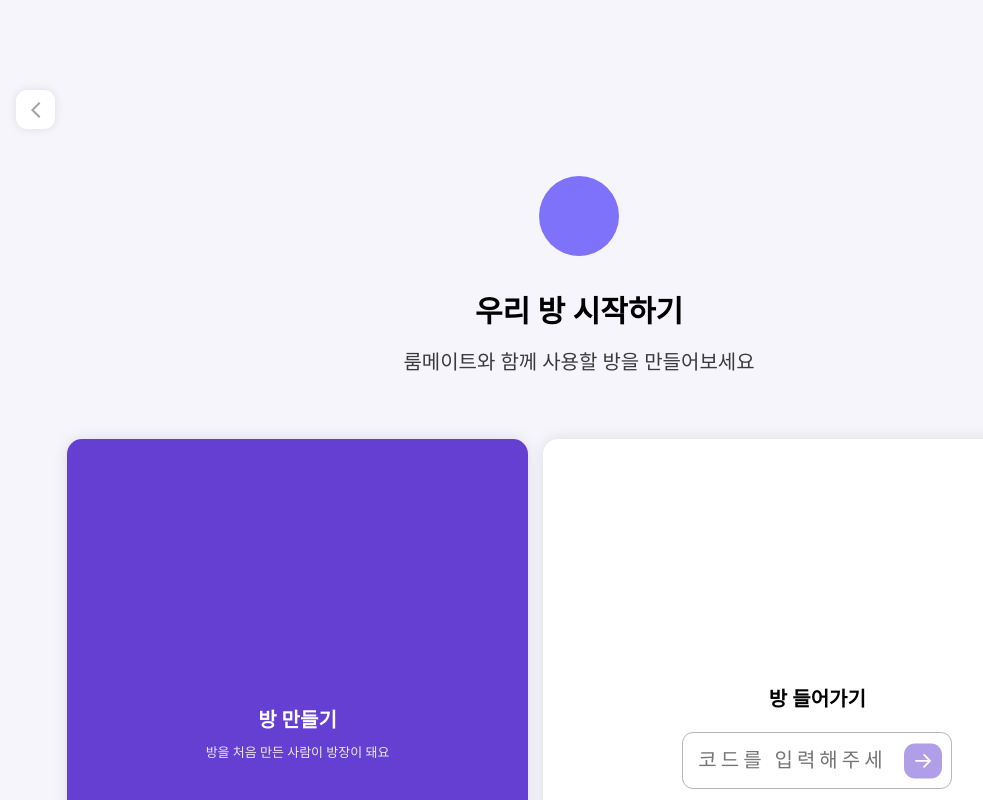
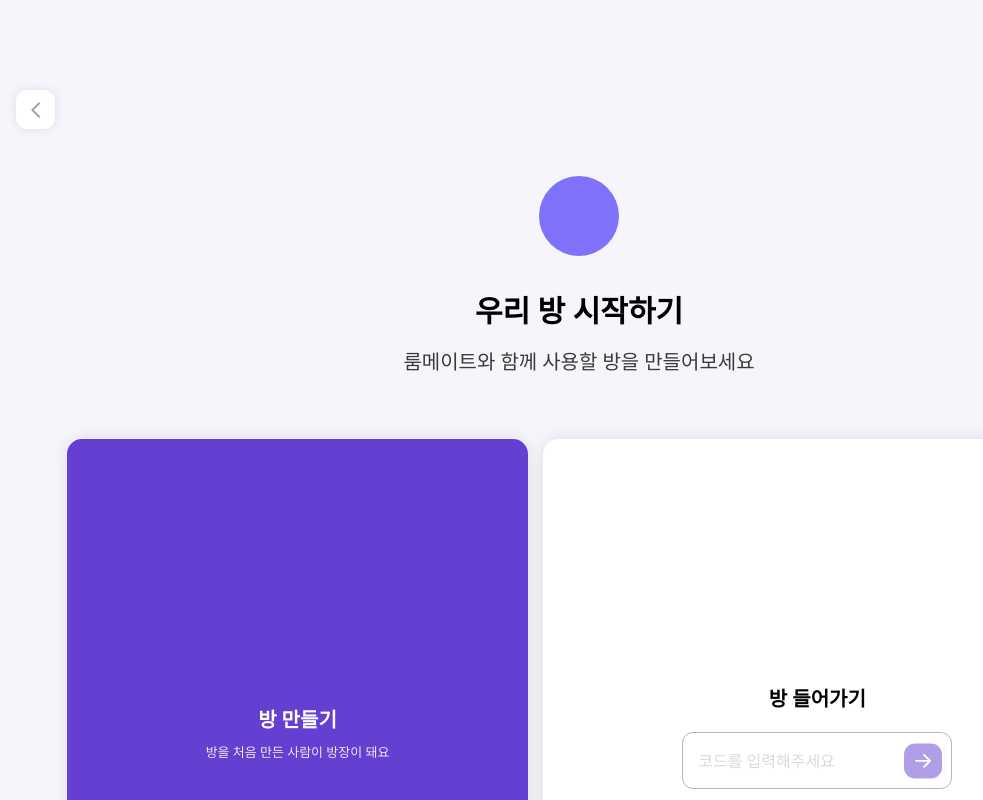
Before and after one commit to LikeLionHGU/Yesod_Kimchijjim_Front, a React (Create React App) app: page / in a window 1280 px wide. Shown: the top 800 px of the page, without its empty margins (61-1044 px from the left). Built offline with nearby package versions, Linux system fonts and the light colour scheme.

Commit message:
init:input버튼 placeholder 간격 수정

```diff
--- a/src/pages/RoomStartPage/RoomStartPage.js
+++ b/src/pages/RoomStartPage/RoomStartPage.js
@@ -110,6 +110,7 @@ const CardBase = styled.div`
     align-items: center;
     box-shadow: 0px 0px 15px ${Colors.boxShadowBlack};
     border-radius: 15px;
+    transition: transform 0.2s;
 
     @media (max-width: 950px) {
         width: 100%;
@@ -164,7 +165,7 @@ const CodeInput = styled.input`
     border-radius: 11px;
     border: 1px solid ${Colors.borderLine};
     background: ${Colors.white};
-    padding: 11px 64px 11px 15px;
+    padding: 11px 102px 11px 15px;
     font-family: "Noto Sans KR";
     font-size: 20px;
     font-style: normal;
@@ -180,6 +181,15 @@ const CodeInput = styled.input`
 
     &:hover{
         border: 2px solid ${Colors.mainPurple};
+    }
+
+    &::placeholder {
+        color: ${Colors.inputColor};
+        font-family: "Noto Sans KR";
+        font-size: 16px;
+        font-weight: 500;
+        line-height: 30px;
+        letter-spacing: 0px;
     }
 `;
 
```
